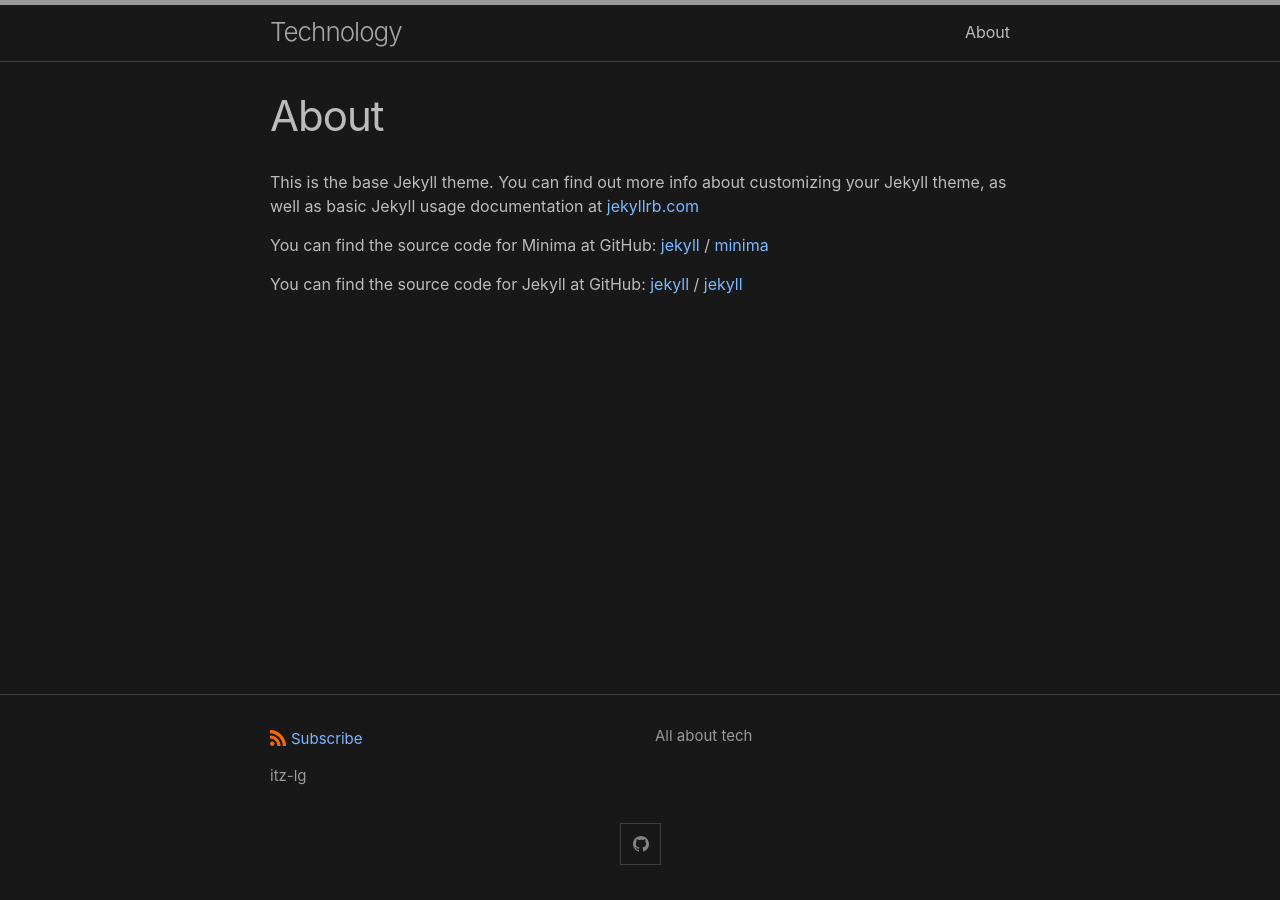
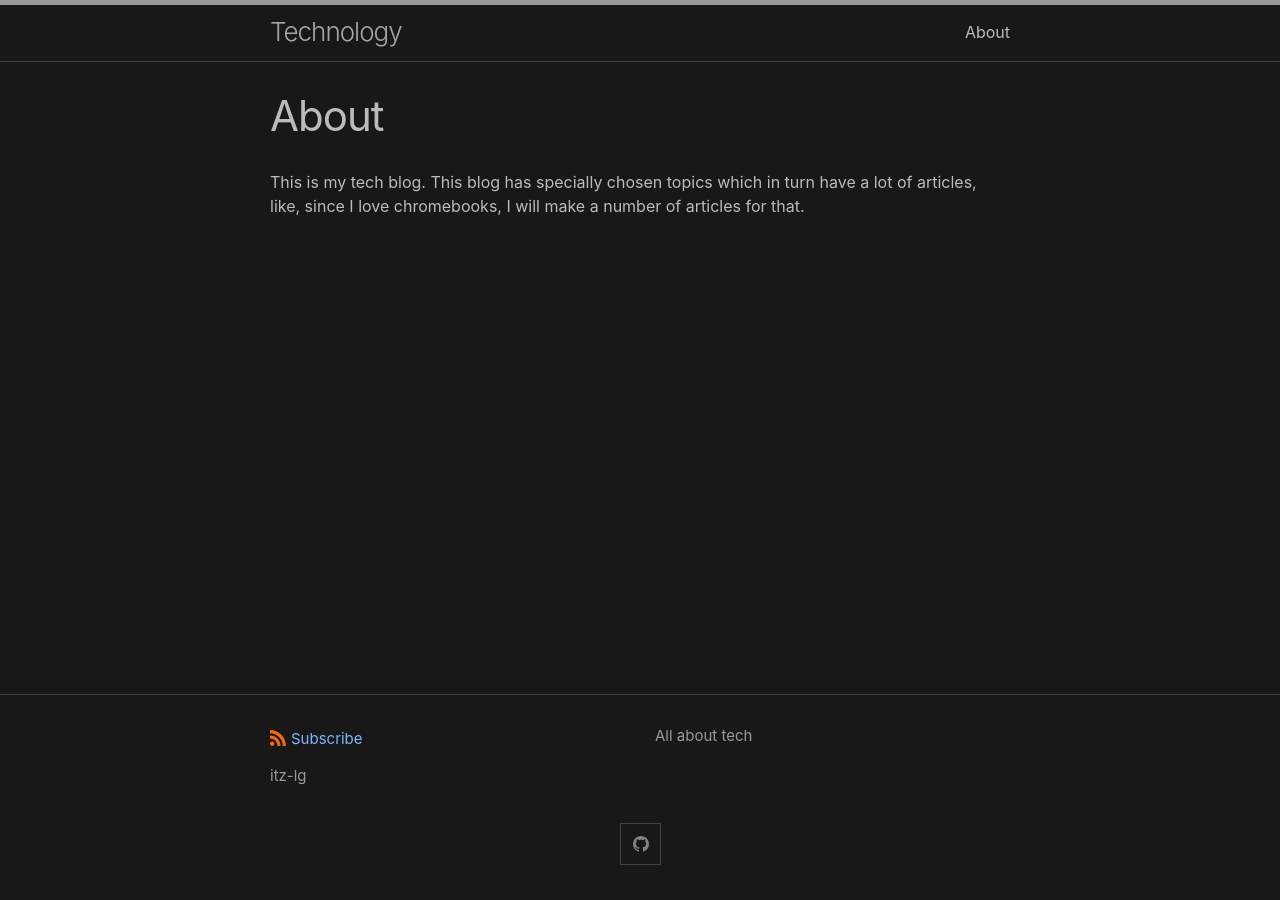
Before and after one commit to coder-lg/tech, a Jekyll site: the page built from about.md, in a window 1280 px wide. Built offline with Jekyll 4.4.1, drawn with Linux system fonts in a browser that asks for light colours.

Commit message:
changes in about

```diff
--- a/about.md
+++ b/about.md
@@ -4,15 +4,4 @@ title: About
 permalink: /about/
 ---
 
-This is the base Jekyll theme. You can find out more info about customizing your Jekyll theme, as well as basic Jekyll usage documentation at [jekyllrb.com](https://jekyllrb.com/)
-
-You can find the source code for Minima at GitHub:
-[jekyll][jekyll-organization] /
-[minima](https://github.com/jekyll/minima)
-
-You can find the source code for Jekyll at GitHub:
-[jekyll][jekyll-organization] /
-[jekyll](https://github.com/jekyll/jekyll)
-
-
-[jekyll-organization]: https://github.com/jekyll
+This is my tech blog. This blog has specially chosen topics which in turn have a lot of articles, like, since I love chromebooks, I will make a number of articles for that.
```
